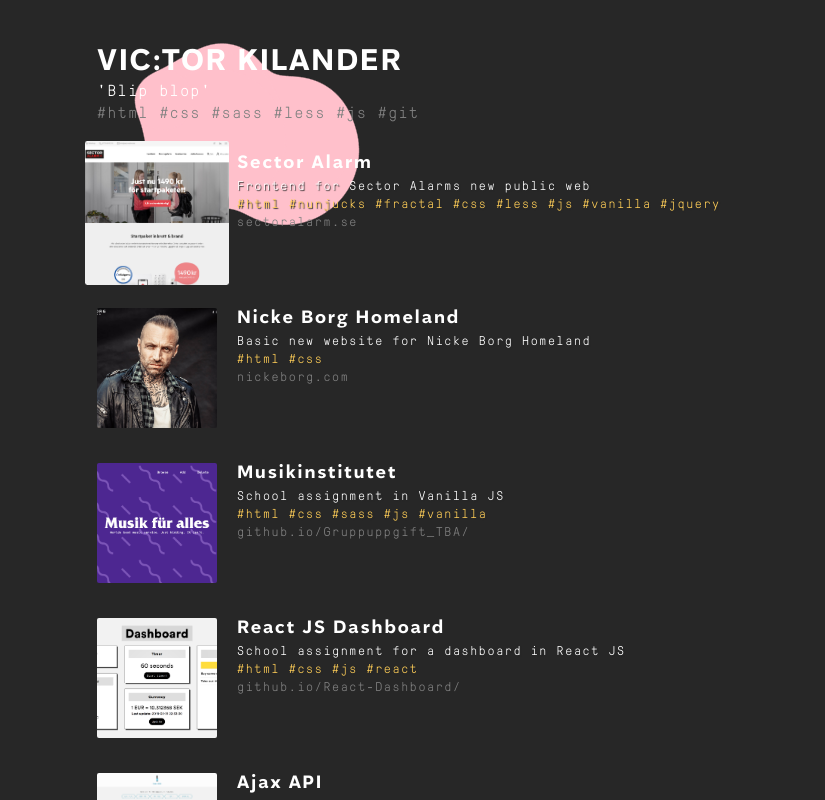
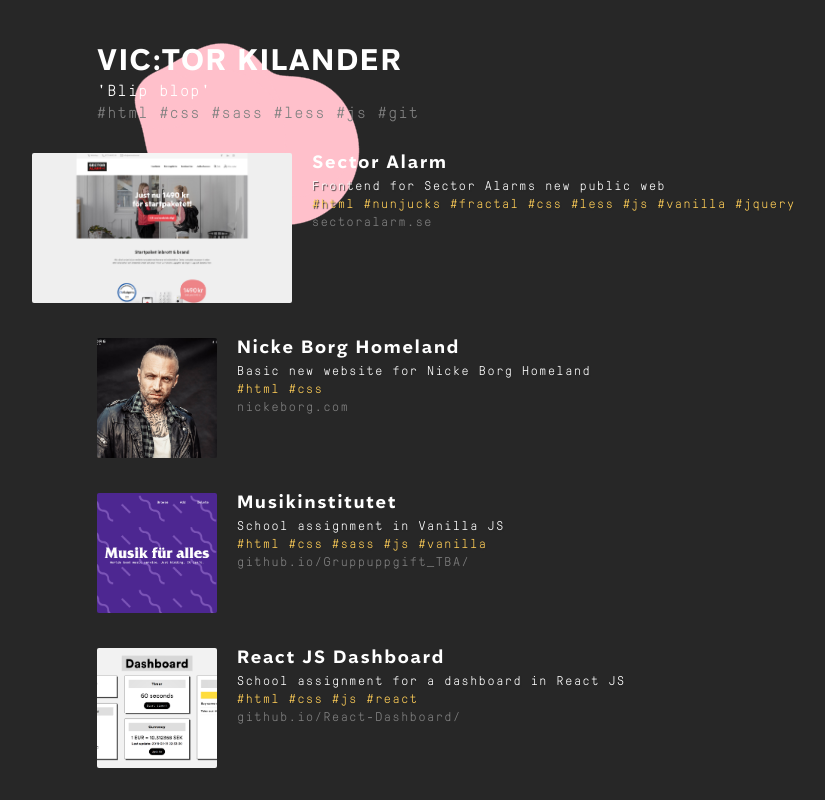
Before and after one commit to vctrklndr/Portfolio, a React (Create React App) app: page / in a window 1280 px wide. In both pictures the pointer is over the picture 190 px from the left and 213 px from the top of the page. Shown: the top 800 px of the page, without its empty margins (33-858 px from the left). Built offline with nearby package versions, Linux system fonts and the light colour scheme.

Commit message:
Changed hover

```diff
--- a/src/Assets/Styles/Components/Molecules/portfolio.scss
+++ b/src/Assets/Styles/Components/Molecules/portfolio.scss
@@ -29,18 +29,20 @@
     }
   }
   &-image {
+    margin-right: 20px;
     width: 120px;
     height: 120px;
     object-fit: cover;
-    margin-right: 20px;
     border-radius: 2px;
     transition: all 600ms;
     @media screen and (min-width: $bpLarge) {
       &:hover {
-        transform: scale(1.2);
-        opacity: 1;
+        margin-left: -65px;
+        width: 260px;
+        height: 150px;
         position: relative;
         z-index: 100;
+        cursor: pointer;
       }
     }
   }
```
